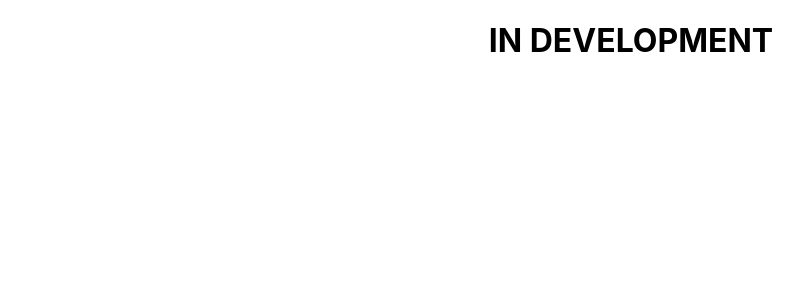
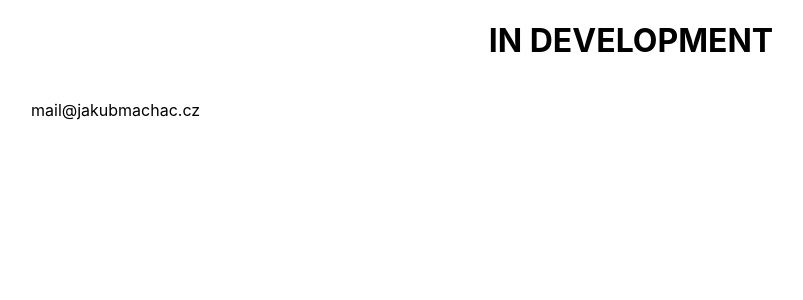
Before and after one commit to machacjakub/machacjakub.github.io, a React (Create React App) app in the folder my-app/: page / in a window 1280 px wide. Shown: the top 300 px of the page, without its empty margins (9-812 px from the left). Built offline with nearby package versions, Linux system fonts and the light colour scheme.

Commit message:
In dev. + email

```diff
--- a/my-app/src/App.js
+++ b/my-app/src/App.js
@@ -4,7 +4,8 @@ import './App.css';
 function App() {
   return (
     <>
-    <h1 style={{textAlign: "center"}}>IN DEVELOPMENT</h1>
+      <h1 style={{textAlign: "center"}}>IN DEVELOPMENT</h1>
+      <p style={{margin: "40px"}}>mail@jakubmachac.cz</p>
     </>
   );
 }
```
